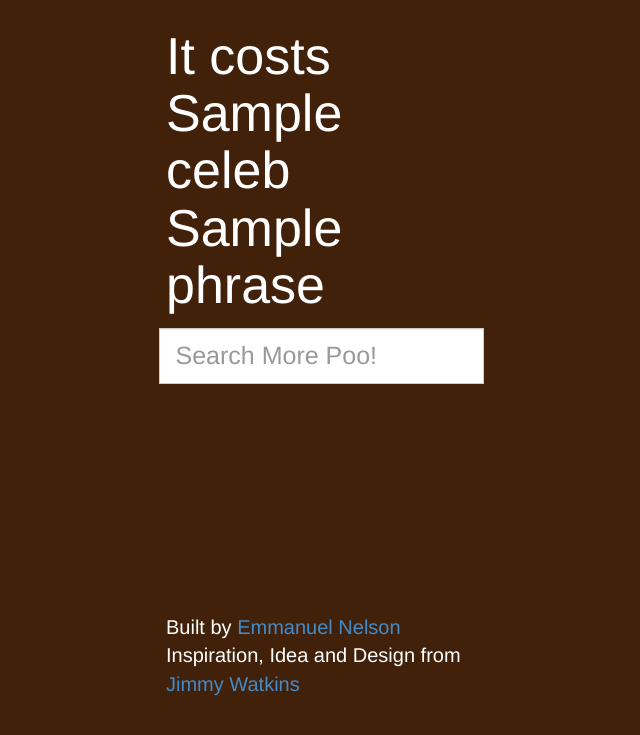
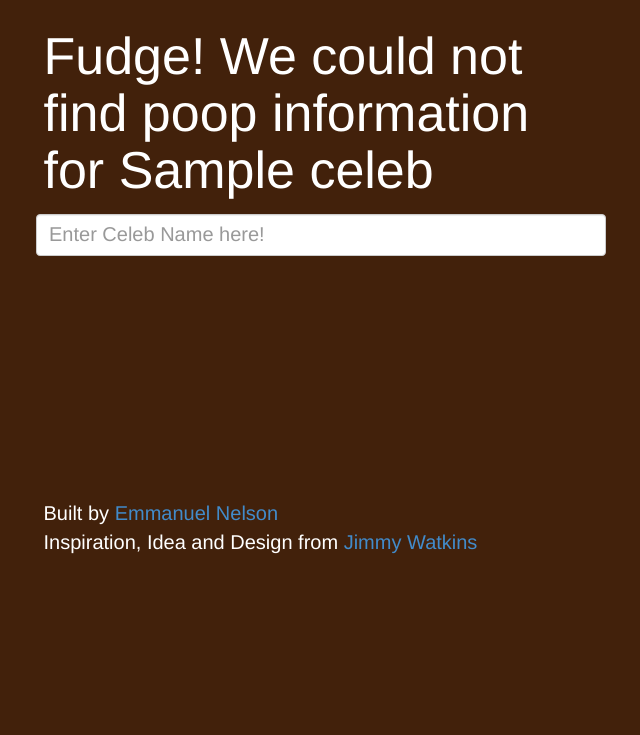
Before and after one commit to manuelnelson/CelebrityPoop, a Node server app: template views/index.hbs in a window 1280 px wide. Shown: the top 735 px of the page, without its empty margins (319-959 px from the left). Run offline with Node 20, Linux system fonts and the light colour scheme; the template is opened without the code that fills it: most values are stand-ins (such as "Sample title", 1, 10 or a date in 2020); some libraries are stand-ins or nearby versions.

Commit message:
Finishing touches for now

```diff
--- a/public/stylesheets/footer.css
+++ b/public/stylesheets/footer.css
@@ -22,8 +22,6 @@ body {
 -------------------------------------------------- */
 /* Not required for template or sticky footer method. */
 .container {
-  width: auto;
-  max-width: 680px;
   padding: 0 15px;
 }
 .container .text-muted {
--- a/public/stylesheets/footer.less
+++ b/public/stylesheets/footer.less
@@ -28,8 +28,6 @@ body {
 /* Not required for template or sticky footer method. */
 
 .container {
-  width: auto;
-  max-width: 680px;
   padding: 0 15px;
 }
 .container .text-muted {
--- a/views/index.hbs
+++ b/views/index.hbs
@@ -22,16 +22,26 @@
 <body style="">
 <div class="container">
     <div class="row">
+        {{#if celebInfoFound}}
         <div class="col-md-6 col-md-offset-3">
             <noscript>
                 <h1>What the crap! You don't have JavaScript enabled!</h1>
             </noscript>
-            <h1>It costs {{celeb}} <br> {{phrase}}</h1>
+            <h1>It costs {{celeb}} {{phrase}}</h1>
         </div>
+        {{else}} {{#if showInitial}}
+            <div class="col-md-6 col-md-offset-3">
+                <h1>Enter a celeb name below to find the amount of money they make whilst they defecate.</h1>
+            </div>
+        {{else}}
+            <div class="col-md-6 col-md-offset-3">
+                <h1>Fudge! We could not find poop information for {{celeb}}</h1>
+            </div>
+        {{/if}}{{/if}}
         <form class="row">
             <div class="col-md-6 col-md-offset-3">
-                <div class="input-group input-group-lg">
-                    <input type="text" class="form-control" placeholder="Search More Poo!" id="pooSearch"/>
+                <div class="form-group form-group-lg">
+                    <input type="text" class="form-control" placeholder="Enter Celeb Name here!" id="pooSearch"/>
                 </div>
             </div>
         </form>
```
Also changed, not shown: routes/index.js (+16 -5 lines).
